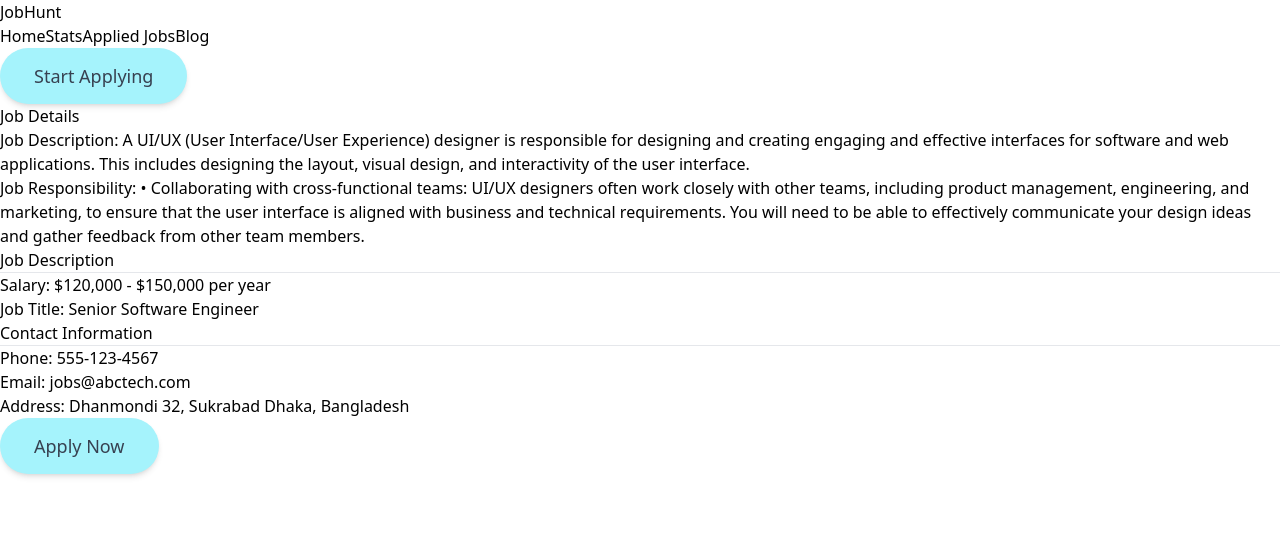
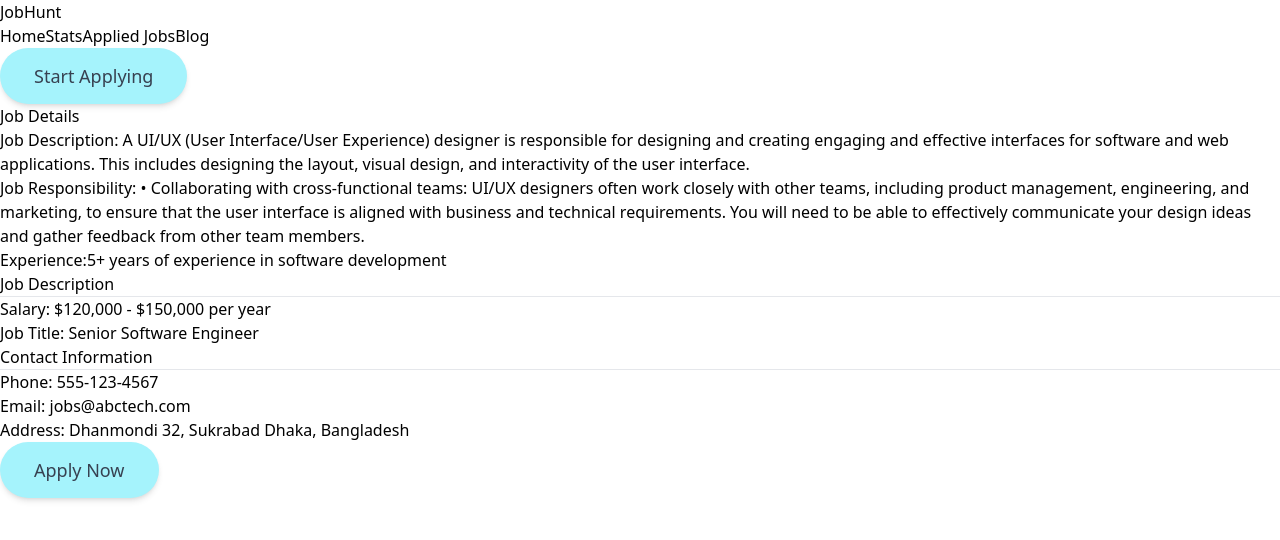
Before and after one commit to gambit101/job-hunt, a React (Vite) app: page /jobDetails/1 in a window 1280 px wide. Shown: the top 540 px of the page. Built offline with nearby package versions, Linux system fonts and the light colour scheme.

Commit message:
added a h2

```diff
--- a/src/components/JobDetails.jsx
+++ b/src/components/JobDetails.jsx
@@ -25,6 +25,7 @@ const JobDetails = () => {
                 <div className='ml-12'>
                     <h2><span className='font-bold'>Job Description:</span> {detailsData.description}</h2>
                     <h2 className='mt-4'><span className='font-bold'>Job Responsibility:</span> {detailsData.responsibilities}</h2>
+                    <h2 className=' mt-4'><span className='font-bold'>Experience:</span>{detailsData.experience}</h2>
                 </div>
                 <div className='w-72 mx-auto bg-gray-200 p-6 rounded'>
                     <h2 className='font-bold'>Job Description</h2>
```
